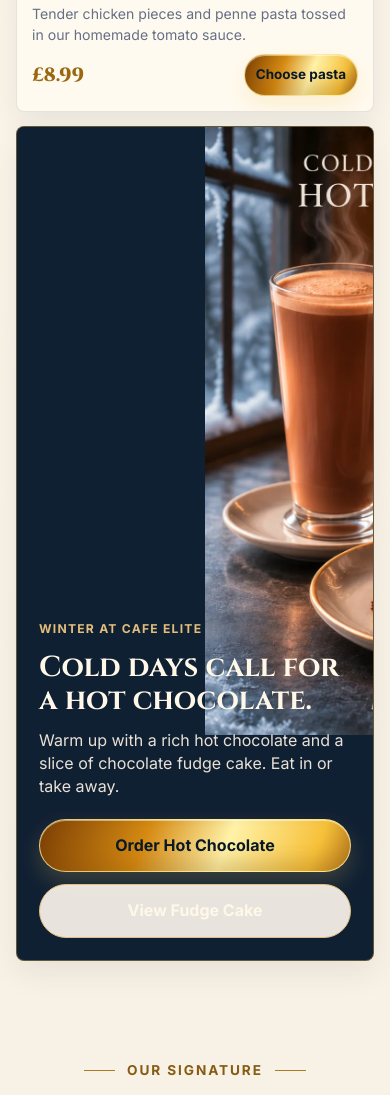
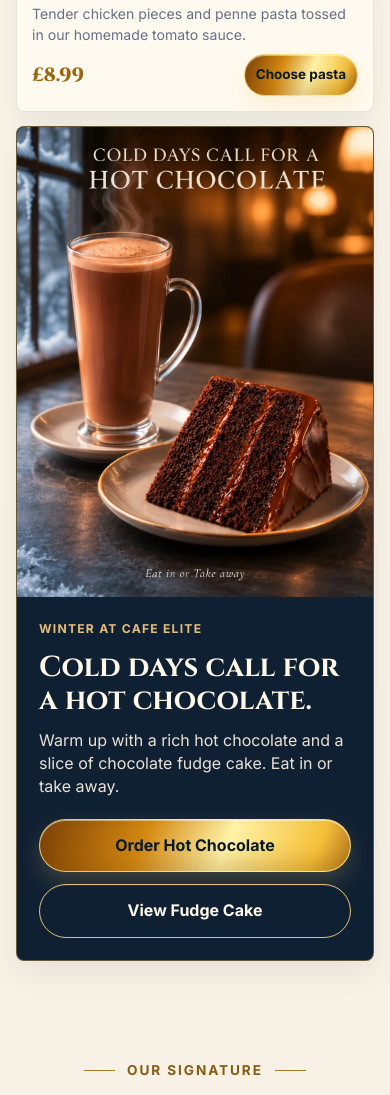
Before and after one commit to elitescaffe33-crypto/cafe-elite, a website with bundled scripts: page index.html in a window 390 px wide. Shown: the part 2165-3260 px from the top of the page. Built offline with nearby package versions, Linux system fonts and the light colour scheme; files whose address does not match are found by name.

Commit message:
Fix winter poster layout on mobile and desktop

```diff
--- a/styles.css
+++ b/styles.css
@@ -4165,26 +4165,44 @@ html {
     gap: 12px;
   }
 }
-/* Winter campaign: retain the complete portrait artwork without cropping. */
+/* Winter campaign: explicit normal-flow sizing for Safari and Chromium. */
 .new-product-grid .new-product-card--winter {
   grid-column: 1 / -1;
-  grid-template-columns: minmax(0, 400px) minmax(0, 1fr);
-  grid-template-rows: auto;
-  align-items: stretch;
+  display: flex;
+  flex-direction: row;
+  align-items: center;
+  min-width: 0;
   background: #102033;
   color: #fff8e9;
   border-color: rgba(217, 164, 65, 0.42);
 }
-.new-product-card--winter .winter-poster-media { background: #102033; }
+.new-product-card--winter .winter-poster-media {
+  display: block;
+  flex: 0 0 36%;
+  width: 36%;
+  max-width: 400px;
+  min-width: 0;
+  margin: 0;
+  padding: 0;
+  background: #102033;
+}
 .new-product-card--winter .winter-poster-media img {
+  display: block;
+  position: static;
   width: 100%;
+  max-width: 100%;
   height: auto;
-  aspect-ratio: 1000 / 1321;
+  aspect-ratio: auto;
+  margin: 0;
   object-fit: contain;
+  transform: none;
 }
 .new-product-card--winter .winter-poster-body {
-  align-content: center;
-  grid-template-rows: auto auto auto auto;
+  display: flex;
+  flex: 1 1 0;
+  flex-direction: column;
+  justify-content: center;
+  min-width: 0;
   gap: 16px;
   padding: clamp(24px, 5vw, 56px);
 }
@@ -4197,11 +4215,36 @@ html {
 .new-product-card--winter .new-product-summary { color: #e9e1d6; font-size: 1rem; }
 .winter-poster-actions { display: flex; flex-wrap: wrap; gap: 12px; margin-top: 8px; }
 .winter-poster-actions .button { min-height: 44px; white-space: normal; text-align: center; }
-.winter-poster-actions .button.outline { color: #fff8e9; border-color: #e2bd7b; }
+.winter-poster-actions .button.outline {
+  color: #fff8e9;
+  background: #102033;
+  border-color: #e2bd7b;
+}
 .winter-poster-actions .button.outline:hover { color: #102033; background: #e2bd7b; }
 @media (max-width: 680px) {
-  .new-product-grid .new-product-card--winter { grid-template-columns: minmax(0, 1fr); }
-  .new-product-card--winter .winter-poster-media img { max-width: 460px; margin: 0 auto; }
-  .new-product-card--winter .winter-poster-body { padding: 22px; gap: 12px; }
+  .new-product-grid .new-product-card--winter {
+    display: block;
+    width: 100%;
+    min-width: 0;
+  }
+  .new-product-card--winter .winter-poster-media {
+    display: block;
+    width: 100%;
+    max-width: 100%;
+    margin: 0;
+  }
+  .new-product-card--winter .winter-poster-media img {
+    width: 100%;
+    max-width: 100%;
+    height: auto;
+    margin: 0;
+  }
+  .new-product-card--winter .winter-poster-body {
+    display: flex;
+    width: 100%;
+    padding: 22px;
+    gap: 12px;
+  }
   .winter-poster-actions { flex-direction: column; }
-}
+  .winter-poster-actions .button { width: 100%; }
+}
```
